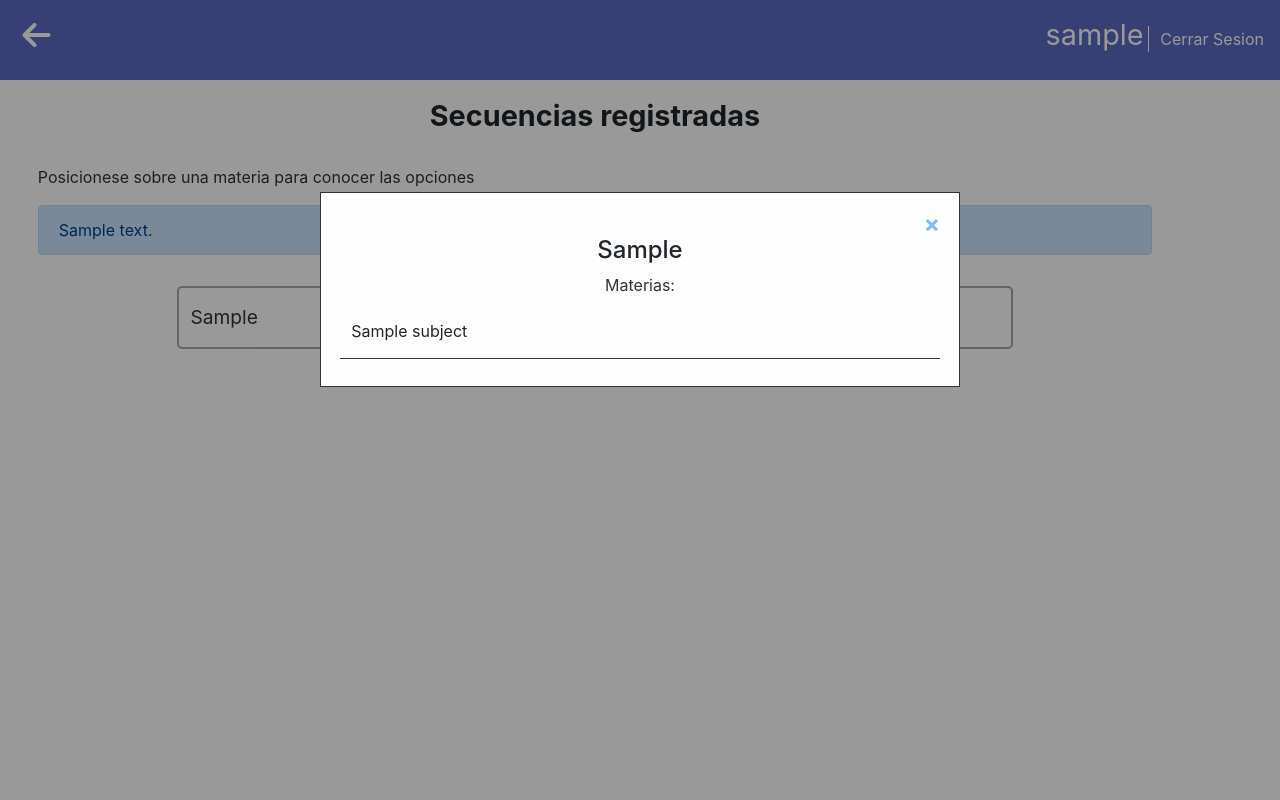
After one commit to josehiki/soe, a PHP site: template views/adminSecuenciaList.twig in a window 1280 px wide. The commit adds this page. Run offline with PHP 8.4, Linux system fonts and the light colour scheme; the template is opened without the code that fills it: most values are stand-ins (such as "Sample title", 1, 10 or a date in 2020); some libraries are stand-ins or nearby versions.

Commit message:
Agregado boton ver materias, dentro de la lista de secuencias

```diff
--- a/app/Models/Secuencia.php
+++ b/app/Models/Secuencia.php
@@ -10,4 +10,5 @@
 	{
 		protected $table = 'secuencias';
 		protected $primaryKey = 'idSecuencia';
+
 	}
--- a/views/adminSecuenciaDash.twig
+++ b/views/adminSecuenciaDash.twig
@@ -26,7 +26,7 @@
 						<span class="menu_Item"><a href="/soe/dashboard/secuencia/add">Nueva Secuencia</a></span>
 					</div>
 					<div class="columna">
-						<span class="menu_Item"><a href="">Listar Secuencias</a></span>
+						<span class="menu_Item"><a href="/soe/dashboard/secuencia/list">Listar Secuencias</a></span>
 					</div>
 				</div>
 			</div>
--- /dev/null
+++ b/views/adminSecuenciaList.twig
@@ -0,0 +1,70 @@
+{% include 'css/estilos.twig' %}
+{% include 'css/administrador_CSS.twig' %}
+<!DOCTYPE html>
+<html>
+	<head>
+		<title>Add Materia</title>
+		<link rel="stylesheet" href="https://stackpath.bootstrapcdn.com/bootstrap/4.1.2/css/bootstrap.min.css" integrity="sha384-Smlep5jCw/wG7hdkwQ/Z5nLIefveQRIY9nfy6xoR1uRYBtpZgI6339F5dgvm/e9B" crossorigin="anonymous">
+		<script src='https://kit.fontawesome.com/a076d05399.js'></script>
+		{% block estilo %}{% endblock %}
+		{% block administrador_css %}{% endblock %}
+	</head>
+	<body>
+		<div class="header header_Usuario" >
+			<a href="/soe/dashboard/secuencia" class="etiqueta_Cerrar_Sesion etiqueta_Atras">
+				<i class='fas fa-arrow-left'></i>
+			</a>
+			<p class="header_p"  id="nombreUsuario">{{username}}</p>
+			<span>
+				<a href="/soe/logout" class="etiqueta_Cerrar_Sesion">Cerrar Sesion</a>
+			</span>
+		</div>
+
+		<div class="content">
+			<h1 class="content_Title_Menus" >Secuencias registradas</h1>
+			<br>
+			<p class="instrucciones">Posicionese sobre una materia para conocer las opciones</p>
+			{% if responseMessage != null %}
+				<div class="alert alert-primary" role="alert">
+					{{ responseMessage }}
+				</div>
+			{% endif %}
+
+			<ul class="lista_Materias">
+				{% for secuencia in secuencias %}
+				<li class="instrucciones">
+					<span>{{secuencia.claveSecuencia}}</span>
+					<a href="">
+						<span  class="icon_Opcion eliminar" onclick="">Eliminar</span>
+					</a>
+					<a href="">
+						<span  class="icon_Opcion editar">Editar</span>
+					</a>
+					<a href="/soe/dashboard/secuencia/list/d/{{secuencia.claveSecuencia}}">
+						<span  class="icon_Opcion editar">Mostrar materias</span>
+					</a>
+
+				</li>
+				{% endfor %}
+			</ul>
+		</div>
+
+		{% if listSubjects != null %}
+			<div  class="modal_This">
+				<div class="modal_Content">
+					<span class="close" >
+						<a href="/soe/dashboard/secuencia/list">&times;</a>
+					</span>
+					<br>
+					<h4>{{actualSecuencia}}</h4>
+					<span class="instrucciones">Materias:</span>
+					<ul class="lista_Materias_Secuencia">
+						{% for list in listSubjects%}
+							<li class="">{{list.subjectName}}</li>
+						{% endfor %}
+					</ul>
+				</div>
+			</div>
+		{% endif %}
+	</body>
+</html>
--- a/views/css/administrador_CSS.twig
+++ b/views/css/administrador_CSS.twig
@@ -56,6 +56,9 @@
 	border-radius: 5px;
 	padding: 0.4cm .3cm;
 	font-size: 1.2em;
+}
+.lista_Materias a:link{
+	color: #333;
 }
 .lista_Materias li:hover .icon_Opcion{
 	display: inline;
@@ -168,6 +171,20 @@
 	margin: .5cm 0;
 	text-align: right;
 }
+
+/*LISTA DE SECUENCIAS*/
+.modal_Mat_Sec{
+	display: none;
+}
+.lista_Materias_Secuencia{
+	list-style: none;
+	margin: 0;
+	padding: 0;
+}
+.lista_Materias_Secuencia li{
+	width: 100%;
+	text-align: left;
+}
 </style>
 
 {% endblock %}
--- a/views/css/estilos.twig
+++ b/views/css/estilos.twig
@@ -78,6 +78,7 @@ a:hover, a:active, a:visited{
 }
 .content_Title_Menus{
 	display: block;
+	margin-top: .5cm;
 	text-align: center;
 	font-size: var(--font-title-size);
 	font-weight: bold;
```
Also changed, not shown: app/Controllers/AdminSecuenciaController.php (+34 -0 lines), public/index.php (+12 -1 lines).
